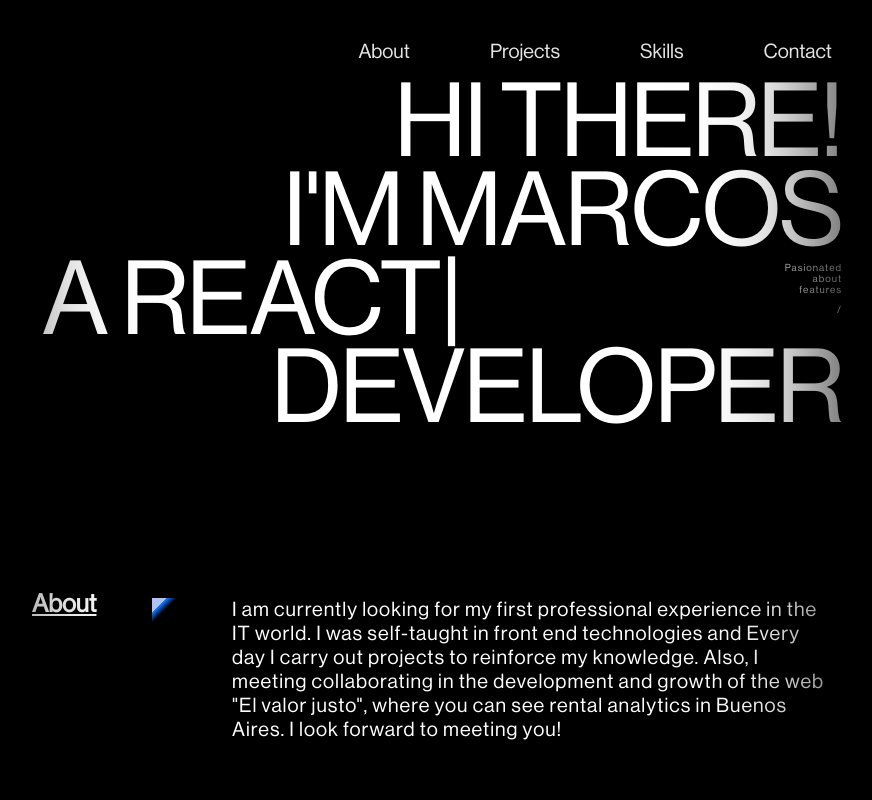
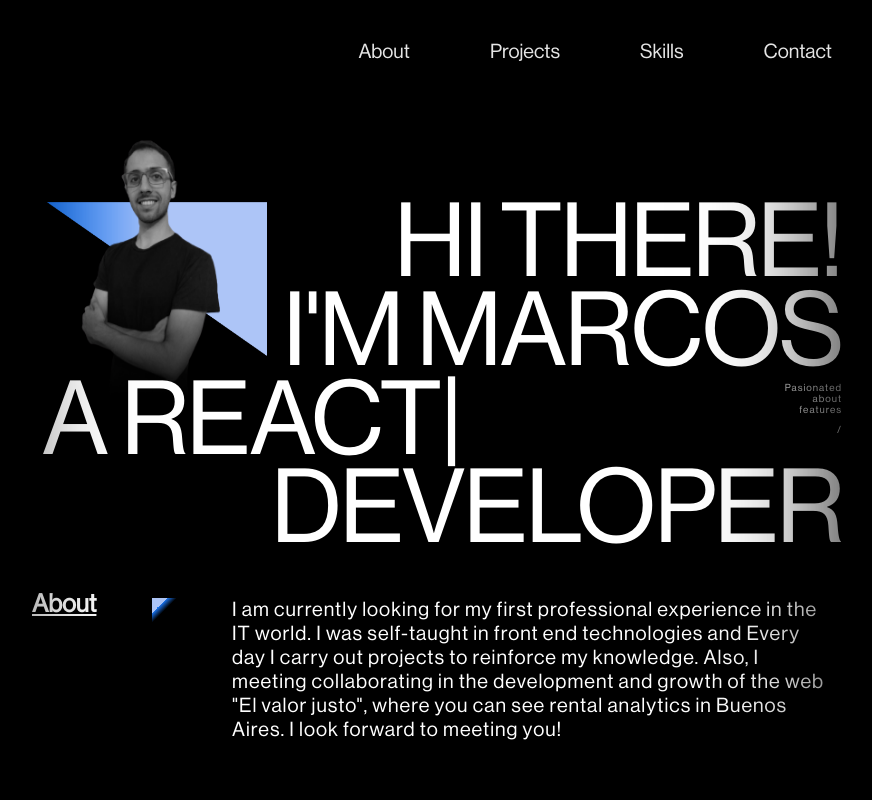
Before and after one commit to MarcosMartilotta/MarcosMartilottaPortfolio, a React (Vite) app: page / in a window 1280 px wide. Shown: the top 800 px of the page, without its empty margins (208-1080 px from the left). Built offline with nearby package versions, Linux system fonts and the light colour scheme.

Commit message:
Agregue foto al titulo

```diff
--- a/src/components/Loader.jsx
+++ b/src/components/Loader.jsx
@@ -1,7 +1,7 @@
 import { useState, useEffect } from "react";
 import { LoaderStyled } from "../styled-components/iconsLoader.style";
 
-const ArrayDisplay = ({ arr }) => {
+/* const ArrayDisplay = ({ arr }) => {
   const [currentIndex, setCurrentIndex] = useState(0);
 
   useEffect(() => {
@@ -15,7 +15,7 @@ const ArrayDisplay = ({ arr }) => {
   }, [arr]);
 
   return <div>{arr[currentIndex]}</div>;
-};
+}; */
 
 const Loader = () => {
   const listOfIcons = [":)", ":D", ":Q", ":P", ":O", ":*"];
--- a/src/sections/hero/Hero.jsx
+++ b/src/sections/hero/Hero.jsx
@@ -1,9 +1,10 @@
 import HeroTitle from "./components/HeroTitle";
 import { HeroStyled } from "./styled-components/hero.styled";
-
+import PhotoWithBackground from "./components/PhotoWithBackground";
 const Hero = () => {
   return (
     <HeroStyled>
+      <PhotoWithBackground />
       <HeroTitle />
     </HeroStyled>
   );
--- a/src/sections/hero/components/HeroTitle.jsx
+++ b/src/sections/hero/components/HeroTitle.jsx
@@ -1,6 +1,7 @@
 import { HeroTitleStyled } from "../styled-components/heroTitle.styled";
 import TitleDetail from "./TitleDetail";
 import Typed from "react-typed";
+import PhotoWithBackground from "./PhotoWithBackground";
 
 const HeroTitle = () => {
   return (
--- /dev/null
+++ b/src/sections/hero/components/PhotoWithBackground.jsx
@@ -0,0 +1,13 @@
+import myPhoto from "../assets/my-photo.png";
+import { PhotoStyled } from "../styled-components/photo.styled";
+import triangleBackground from "../assets/triangle-background.png";
+const PhotoWithBackground = () => {
+  return (
+    <PhotoStyled>
+      <img src={triangleBackground} alt="" />
+      <img src={myPhoto} alt="Marcos's Martilotta Photo" />
+    </PhotoStyled>
+  );
+};
+
+export default PhotoWithBackground;
--- a/src/sections/hero/styled-components/hero.styled.js
+++ b/src/sections/hero/styled-components/hero.styled.js
@@ -11,22 +11,10 @@ export const HeroStyled = styled.section`
   background-color: ${theme.backgroundColor};
 
   @media (min-width: 576px) {
-    padding: 10rem 2rem;
+    padding: 20rem 2rem;
     width: initial;
   }
   @media (min-width: 768px) {
-    padding: 8rem 12rem;
-  }
-  .photoContainer {
-    position: absolute;
-    background-color: white;
-    height: 10rem;
-    width: 10rem;
-    bottom: 4rem;
-    @media (min-width: 768px) {
-      height: 11rem;
-      width: 11rem;
-      top: 8rem;
-    }
+    padding: 20rem 12rem;
   }
 `;
--- a/src/sections/hero/styled-components/heroTitle.styled.js
+++ b/src/sections/hero/styled-components/heroTitle.styled.js
@@ -13,7 +13,7 @@ export const HeroTitleStyled = styled.h1`
   @media (min-width: 576px) {
     width: 50rem;
     line-height: 6rem;
-    font-size: 6.6rem;
+    font-size: 7rem;
     margin-left: 2rem;
   }
 
--- /dev/null
+++ b/src/sections/hero/styled-components/photo.styled.js
@@ -0,0 +1,88 @@
+import styled from "styled-components";
+
+export const PhotoStyled = styled.div`
+  width: 100vw;
+  display: flex;
+  justify-content: center;
+  position: absolute;
+  top: 32rem;
+
+  img:nth-child(2) {
+    width: 20rem;
+    object-fit: cover;
+    animation-name: upAndDown;
+    animation-duration: 4s;
+    animation-iteration-count: infinite;
+    animation-timing-function: ease;
+    z-index: 1;
+    @keyframes upAndDown {
+      0% {
+        transform: translateY(-0.3rem);
+      }
+
+      50% {
+        transform: translateY(0.3rem);
+      }
+
+      100% {
+        transform: translateY(-0.3rem);
+      }
+    }
+  }
+
+  img:nth-child(1) {
+    position: absolute;
+    width: 25rem;
+    object-fit: cover;
+    top: 7rem;
+  }
+
+  @media (min-width: 576px) {
+    display: block;
+    top: 15.65rem;
+    left: 4rem;
+    img:nth-child(2) {
+      width: 12.5rem;
+    }
+    img:nth-child(1) {
+      top: 4.5rem;
+      left: 0rem;
+      width: 12.5rem;
+    }
+  }
+  @media (min-width: 768px) {
+    top: 15.15rem;
+    left: 14rem;
+    img:nth-child(2) {
+      width: 16rem;
+    }
+    img:nth-child(1) {
+      top: 5.6rem;
+      left: 0rem;
+      width: 17rem;
+    }
+  }
+  @media (min-width: 992px) {
+    top: 13.4rem;
+    left: 14.5rem;
+    img:nth-child(1) {
+      top: 6.9rem;
+      width: 20rem;
+    }
+    img:nth-child(2) {
+      width: 17rem;
+    }
+  }
+
+  @media (min-width: 1200px) {
+    top: 13.2rem;
+    left: 14.5rem;
+    img:nth-child(1) {
+      top: 7rem;
+      width: 22rem;
+    }
+    img:nth-child(2) {
+      width: 19rem;
+    }
+  }
+`;
```
Also changed, not shown: src/sections/hero/assets/my-photo.png (added), src/sections/hero/assets/triangle-background.png (added).
